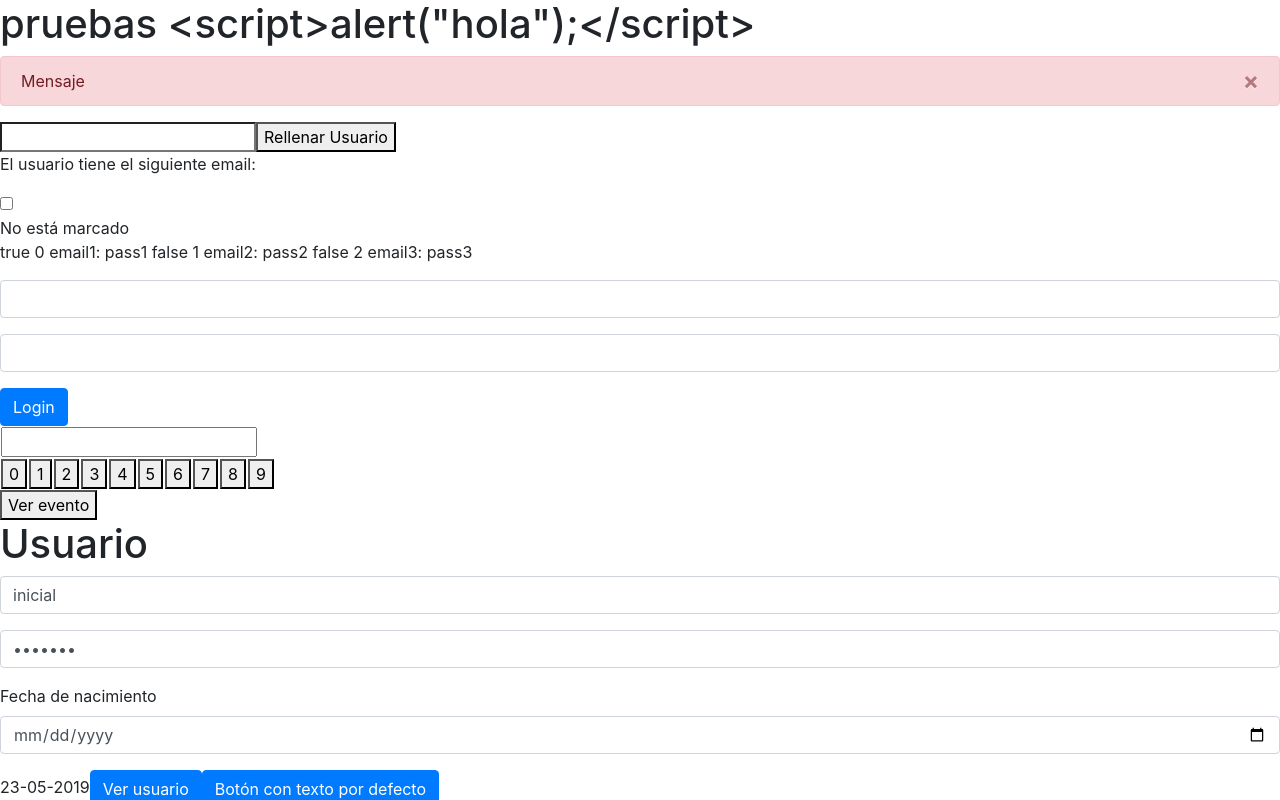
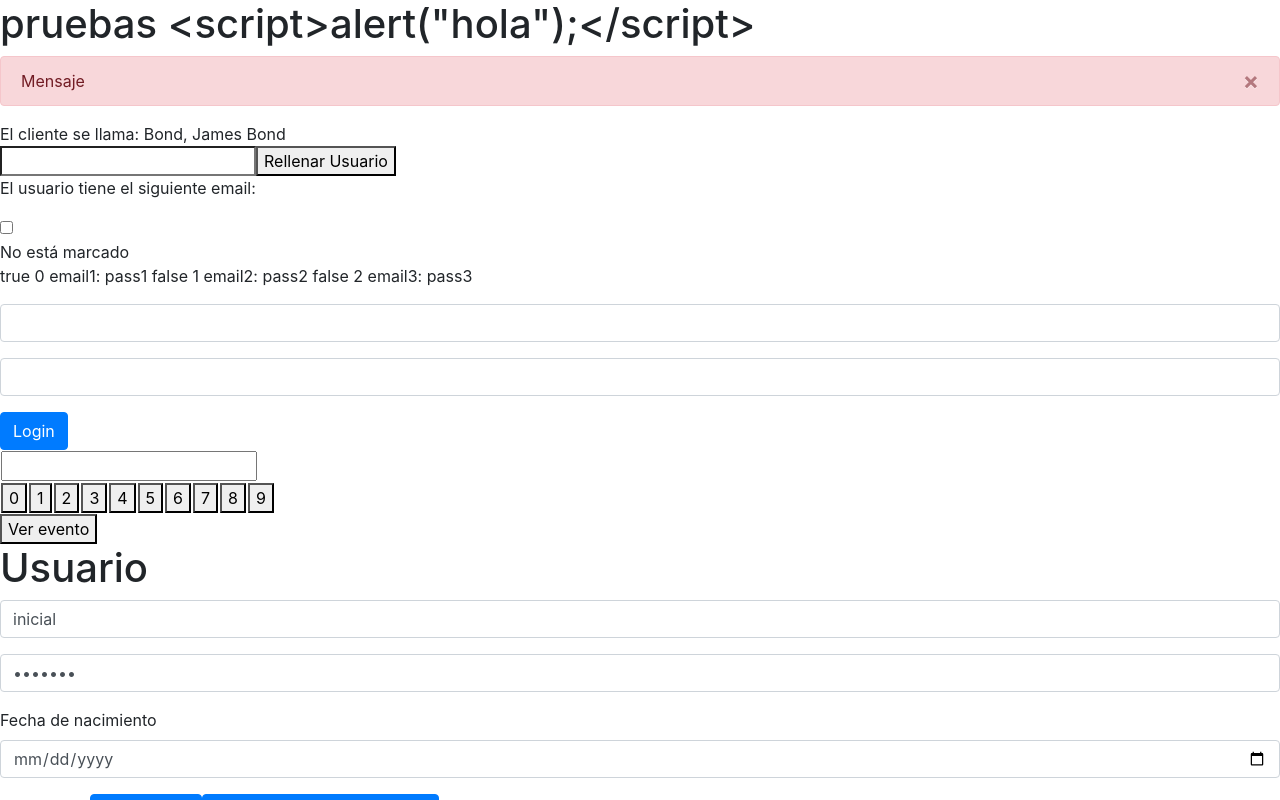
Before and after one commit to javierlete/angular2-ejemplos, an Angular app: page / in a window 1280 px wide. Shown: the top 800 px of the page. Built offline with nearby package versions, Linux system fonts and the light colour scheme.

Commit message:
Métodos de acceso (getters y setters)

```diff
--- a/src/app/app.component.html
+++ b/src/app/app.component.html
@@ -5,6 +5,10 @@
     <button type="button" class="close" data-dismiss="alert" aria-label="Close">
       <span aria-hidden="true">&times;</span>
     </button>
+</div>
+
+<div>
+    El cliente se llama: {{cliente.apellidos}}, {{cliente.nombreCompleto}}
 </div>
 
 <input #busqueda type="search" (keyup.enter)="onEnter(busqueda.value)" />
--- a/src/app/app.component.ts
+++ b/src/app/app.component.ts
@@ -1,5 +1,6 @@
 import { Component } from '@angular/core';
 import { Usuario } from './usuario';
+import { Cliente } from './cliente';
 
 @Component({
   selector: 'app-root',
@@ -10,6 +11,8 @@ export class AppComponent {
   title = 'pruebas <script>alert("hola");</script>';
 
   usuario: Usuario;
+
+  cliente: Cliente;
 
   marcado = false;
 
@@ -35,6 +38,10 @@ export class AppComponent {
     'alert-primary': this.tipoMensaje === 'normal'
   };
 
+  constructor() {
+    this.cliente = new Cliente();
+    this.cliente.nombreCompleto = 'James,Bond';
+  }
   botonPulsado(evento: MouseEvent): void {
     evento.preventDefault();
     console.log(evento.offsetX, evento.offsetY);
--- /dev/null
+++ b/src/app/cliente.ts
@@ -0,0 +1,13 @@
+export class Cliente {
+
+    nombre: string;
+    apellidos: string;
+
+    get nombreCompleto(): string {
+        return `${this.nombre} ${this.apellidos}`;
+    }
+    set nombreCompleto(nombreApellidos: string) {
+        this.nombre = nombreApellidos.split(',')[0];
+        this.apellidos = nombreApellidos.split(',')[1];
+    }
+}
```
